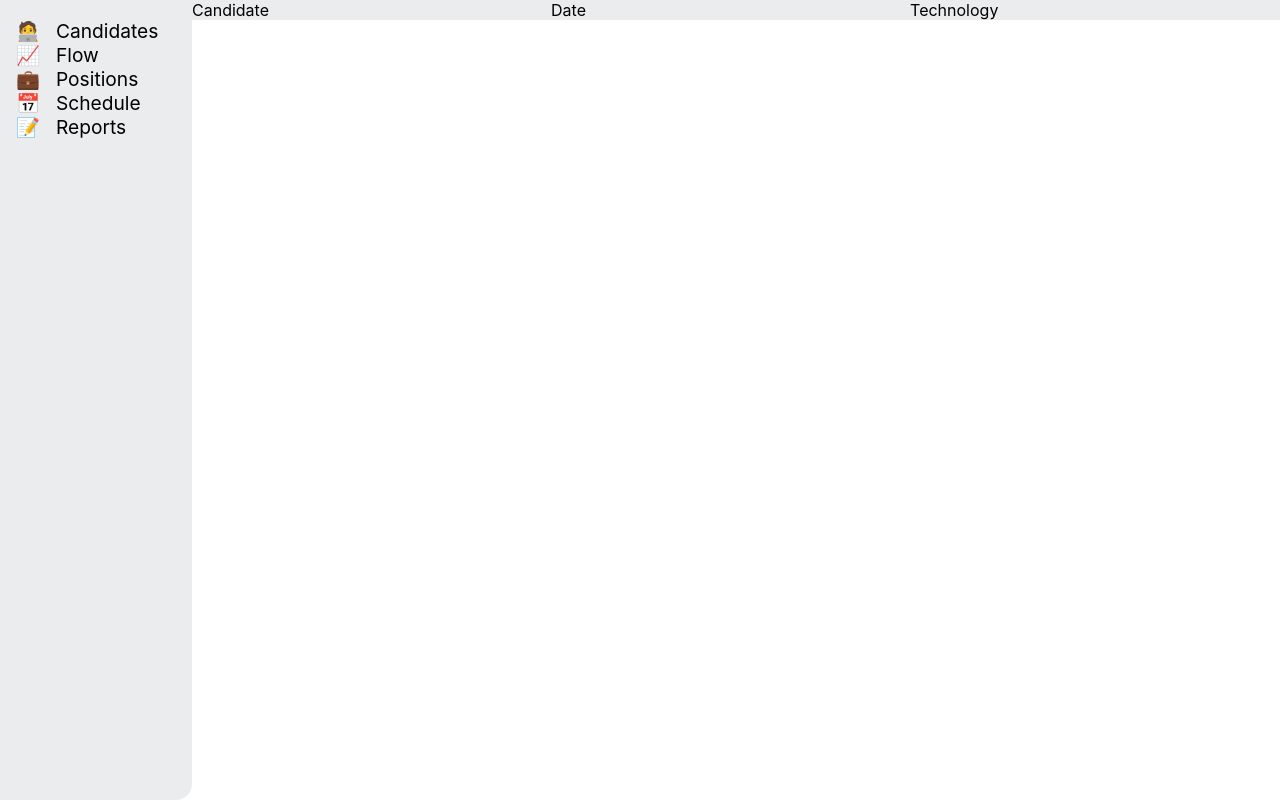
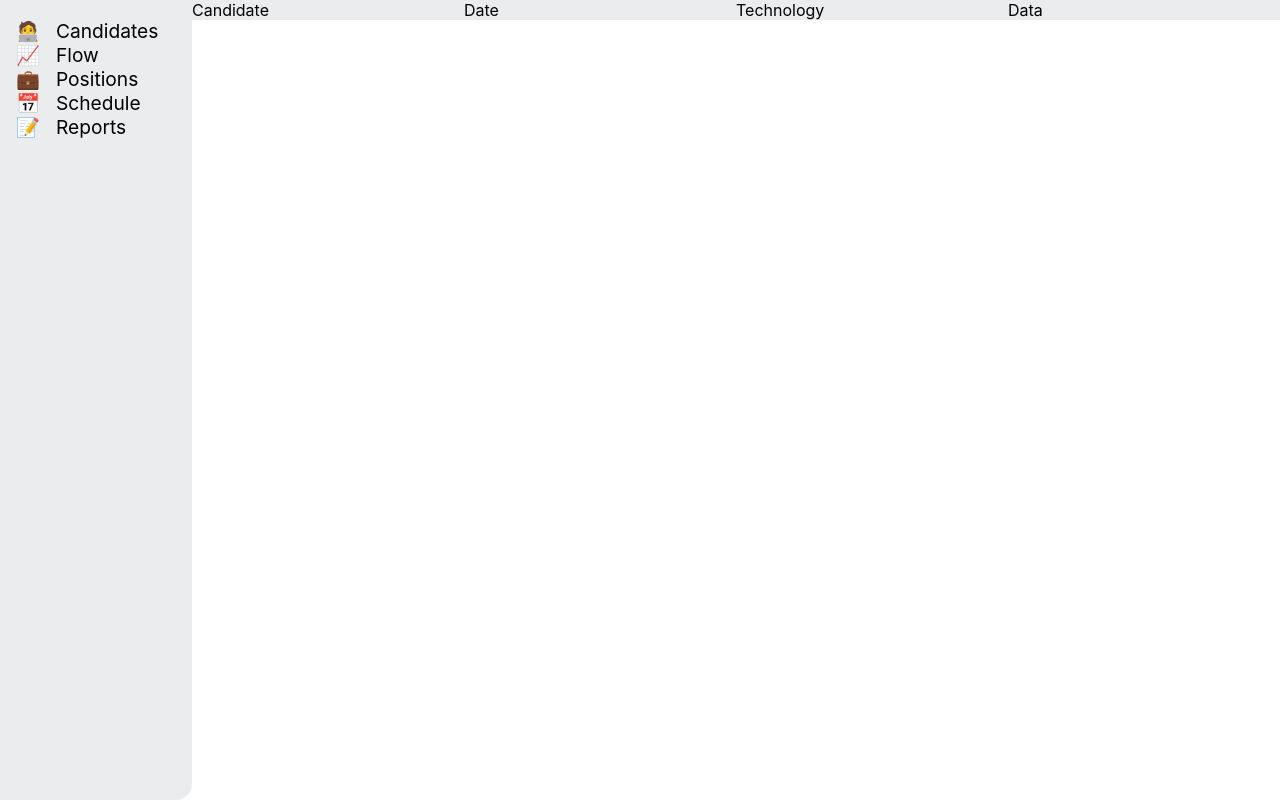
Before and after one commit to recallyourname/rcrt, a React (Create React App) app: page / in a window 1280 px wide. Built offline with nearby package versions, Linux system fonts and the light colour scheme.

Commit message:
dynamic width of table column

```diff
--- a/src/components/pages/CandidatesPage.tsx
+++ b/src/components/pages/CandidatesPage.tsx
@@ -7,7 +7,14 @@ interface IProps {}
 const CandidatesPage: FC<IProps> = (props) => {
   return (
     <div>
-      <Table tableHeaders={[{ title: "Candidate" }, { title: "Date" }, {title: "Technology"}]} />
+      <Table
+        tableHeaders={[
+          { title: "Candidate" },
+          { title: "Date" },
+          { title: "Technology" },
+          { title: "Data" },
+        ]}
+      />
     </div>
   );
 };
--- a/src/components/pages/utils/Table.tsx
+++ b/src/components/pages/utils/Table.tsx
@@ -10,7 +10,7 @@ interface IProps {
 
 const Table: FC<IProps> = (props) => {
   const headers = props.tableHeaders.map((header) => (
-    <div className={style.tableHeader}>{header.title}</div>
+    <div className={style.tableHeader} style={{width: 100/props.tableHeaders.length+"%"}}> {header.title}</div>
   ));
 
   return (
--- a/src/components/pages/utils/styles/Table.module.css
+++ b/src/components/pages/utils/styles/Table.module.css
@@ -5,7 +5,6 @@
 }
 
 .tableHeader {
-    width: 33%;
     display: flex;
     text-align: center;
 }
```
